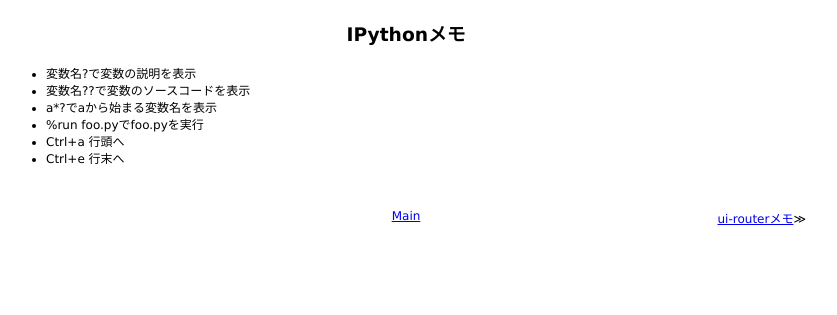
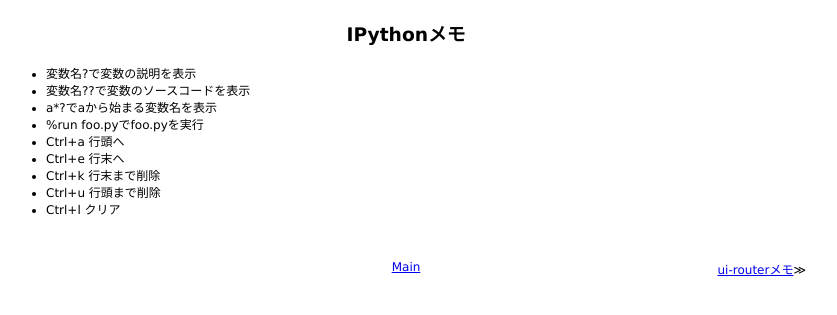
Before and after one commit to 38elements/38elements.github.com, a Jekyll site: the page built from _posts/2015-06-21-ipython.md, in a window 1280 px wide. Shown: the top 315 px of the page, without its empty margins (234-1071 px from the left). Built offline with Jekyll 4.4.1, drawn with Linux system fonts in a browser that asks for light colours; Markdown is read by kramdown in place of the engine named in the settings.

Commit message:
Update 2015-06-21-ipython.md

```diff
--- a/_posts/2015-06-21-ipython.md
+++ b/_posts/2015-06-21-ipython.md
@@ -8,3 +8,6 @@ title: IPythonメモ
 * %run foo.pyでfoo.pyを実行
 * Ctrl+a 行頭へ
 * Ctrl+e 行末へ
+* Ctrl+k 行末まで削除
+* Ctrl+u 行頭まで削除
+* Ctrl+l クリア
```
